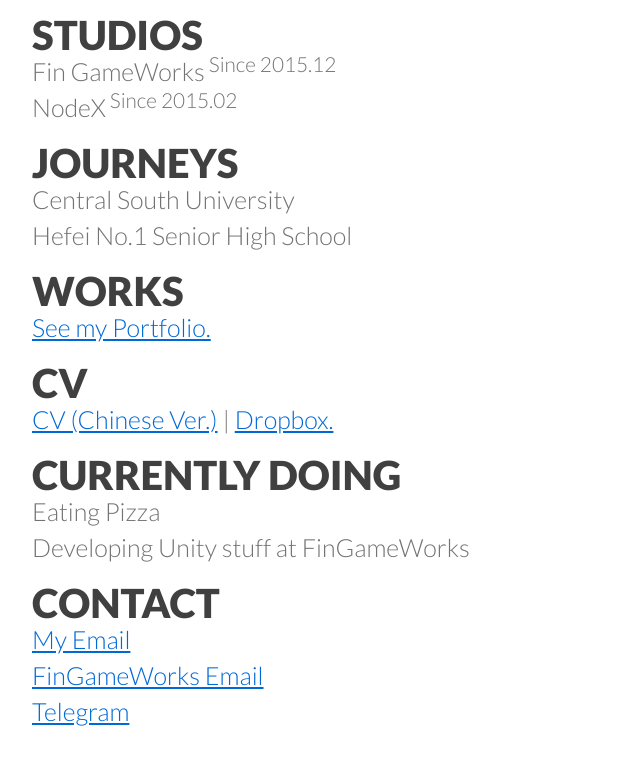
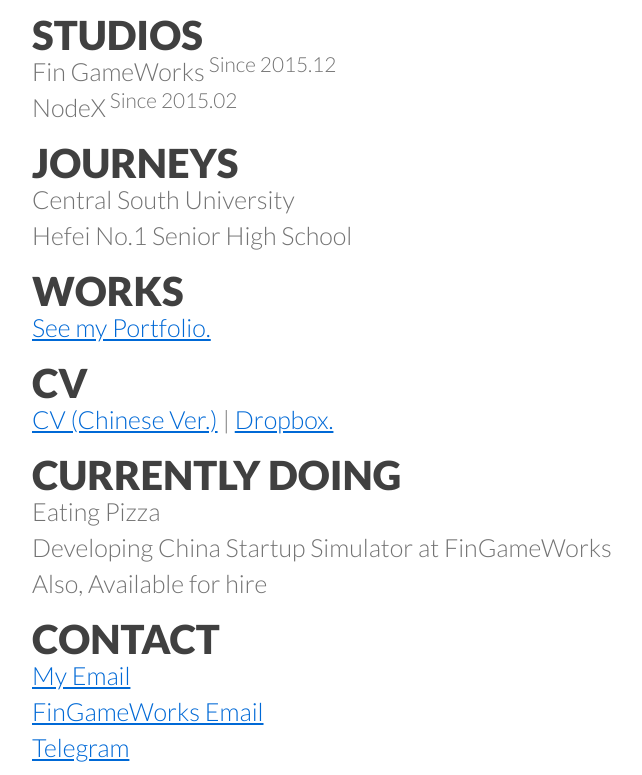
Before and after one commit to JustinFincher/Fincher.im, a plain HTML site: page index.html in a window 1280 px wide. Shown: the part 717-1492 px from the top of the page, without its empty margins (181-823 px from the left). Before the commit the page ends 1456 px from the top, so only its background shows below. Drawn offline with Linux system fonts and the light colour scheme.

Commit message:
Change to available for hire

```diff
--- a/index.html
+++ b/index.html
@@ -242,8 +242,11 @@ Hefei No.1 Senior High School
 
 <h2>CURRENTLY DOING</h2>
 
-<p>Eating Pizza<br>
-Developing Unity stuff at FinGameWorks</p>
+<p>
+Eating Pizza<br>
+Developing China Startup Simulator at FinGameWorks<br>
+Also, Available for hire
+</p>
 
 <h2>CONTACT</h2>
 <a href="mailto:zhtsu47@me.com" target="_blank">My Email</a><br>
```
